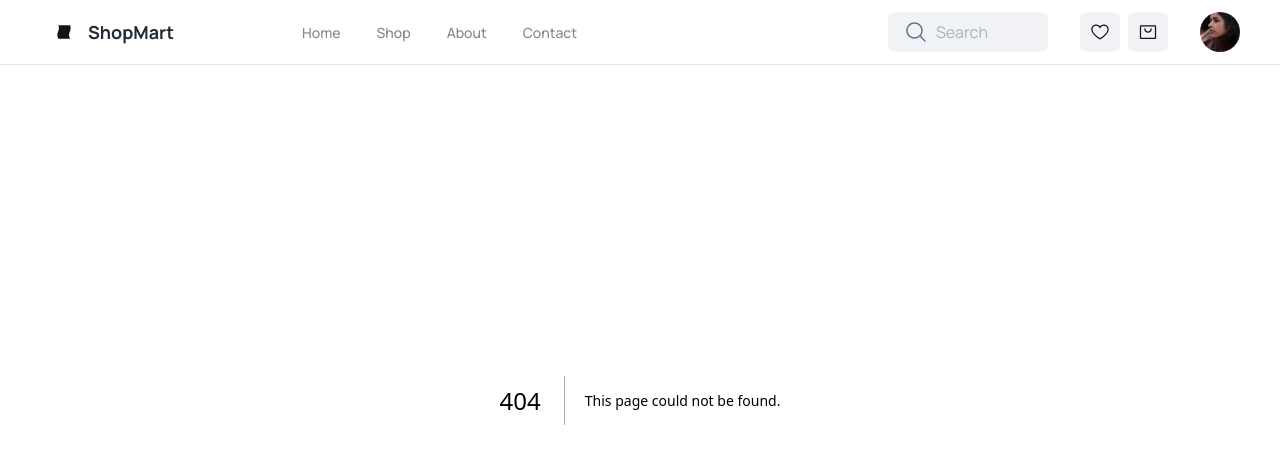
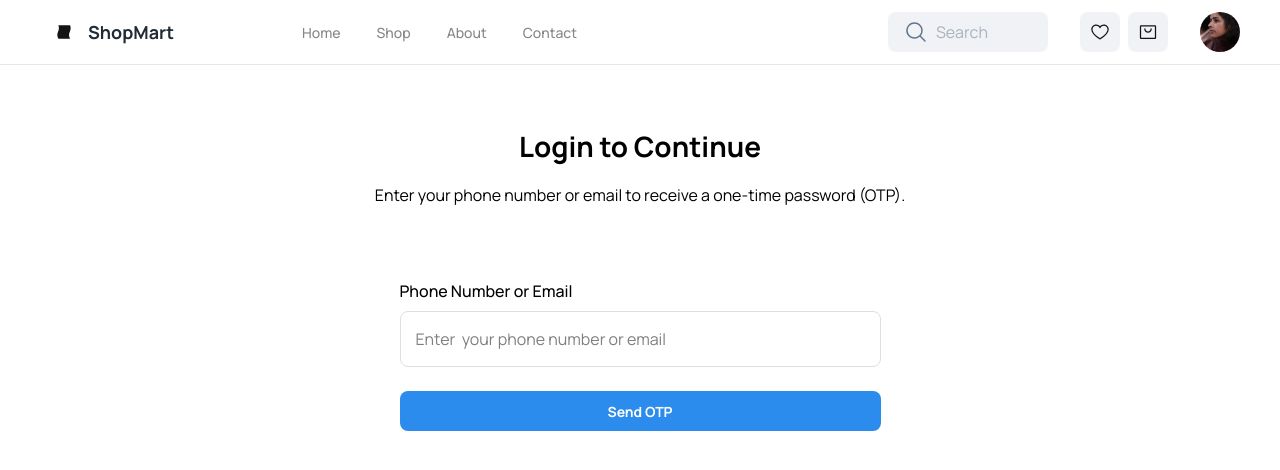
Before and after one commit to albin8800/shopmart-frontend, a Next.js app: page /login in a window 1280 px wide. Before the commit this address had no page. Shown: the top 470 px of the page. Built offline with nearby package versions, Linux system fonts and the light colour scheme.

Commit message:
Authentication page Ui

```diff
--- /dev/null
+++ b/app/login/page.jsx
@@ -0,0 +1,14 @@
+import LoginForm from "@/components/auth/LoginForm";
+
+export default function LoginPage() {
+  return (
+
+    <div className="mx-5 md:mx-20 lg:mx-40 mt-[125px] justify-center">
+        <h2 className="text-[28px] font-bold text-center ">
+          Login to Continue
+        </h2>
+        <p className="w-full text-center mt-4 md:text-[16px] text-[14px]">Enter your phone number or email to receive a one-time password (OTP).</p>
+        <LoginForm />
+      </div>
+  );
+}
--- a/components/Footer.jsx
+++ b/components/Footer.jsx
@@ -20,7 +20,7 @@ export default function Footer() {
 
 
       <p className="text-center mt-6 text-[14px] md:text-[16px] text-[#61758A]">
-        ©2024 ShopSmart. All rights reserved.
+        ©2025x ShopSmart. All rights reserved.
       </p>
     </div>
   );
--- /dev/null
+++ b/components/auth/LoginForm.jsx
@@ -0,0 +1,17 @@
+"use client";
+
+
+export default function LoginForm() {
+    return(
+        <div className="mt-[72px] flex flex-col items-center">
+            <div className="flex flex-col gap-2 w-full justify-center  max-w-[481px]">
+                <label className="text-[16px] font-medium">Phone Number or Email</label>
+                <input placeholder="Enter  your phone number or email" type="text" className="h-14  max-w-[481px] border border-[#DBE0E5] rounded-lg md:text-[16px] text-[14px] px-[15px] py-[15px] outline-0"/>
+            </div>
+
+            <button className="w-full max-w-[481px] flex  bg-[#2B8CED] justify-center py-[9.5px]  text-white font-bold text-[14px]  rounded-lg mt-6">
+                Send OTP
+            </button>
+        </div>
+    )
+}
```
Also changed, not shown: app/login/otp/page.jsx (added), components/auth/OtpForm.jsx (added).
